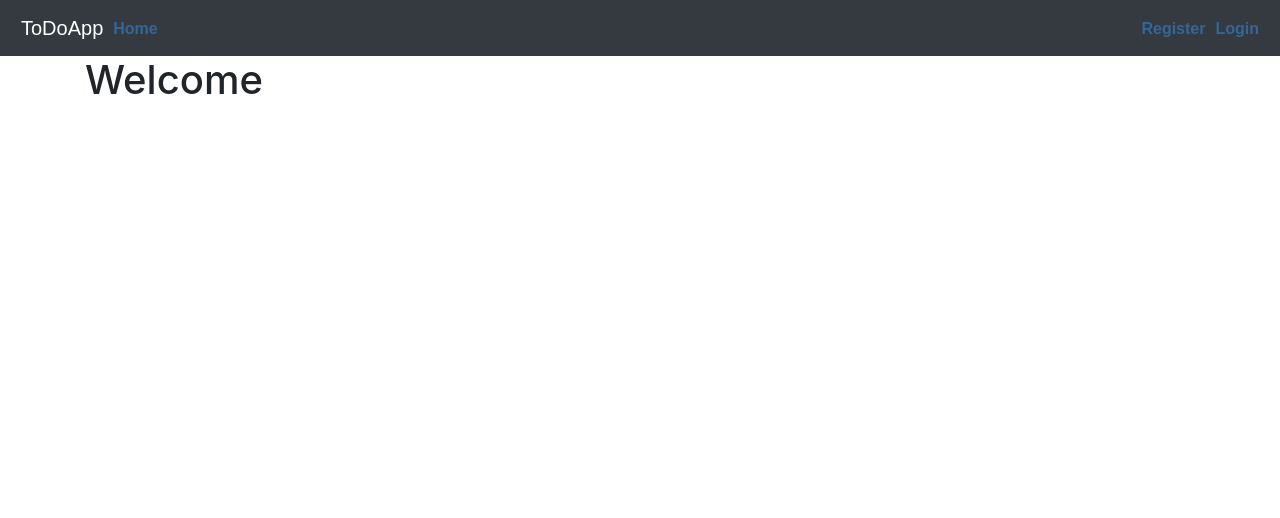
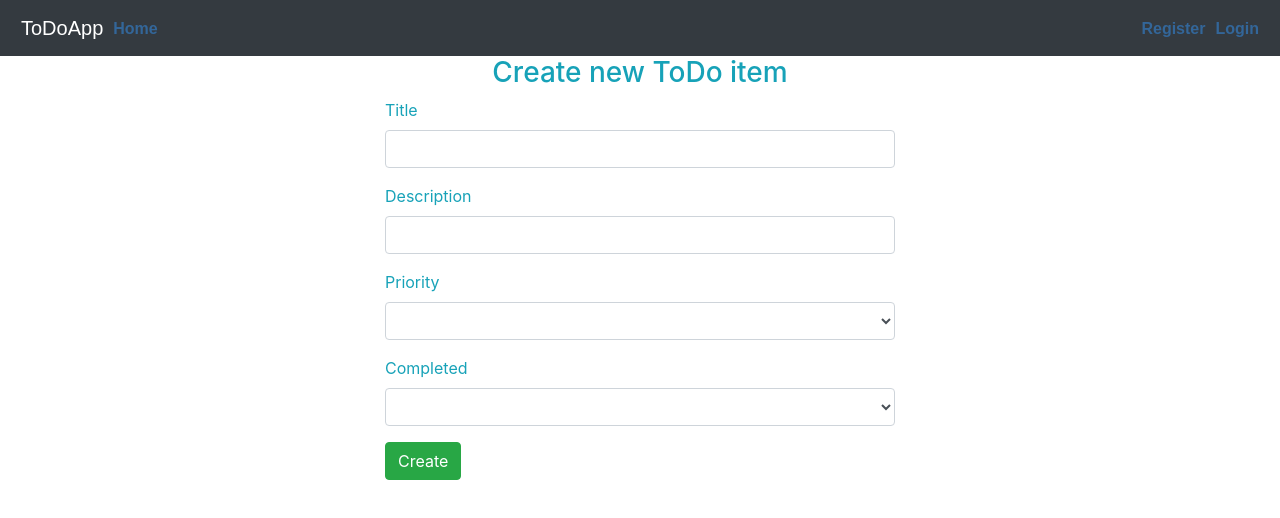
Before and after one commit to ticaK/ToDoApp, an Angular app: page /create in a window 1280 px wide. Before the commit this address led to /home. Shown: the top 518 px of the page. Built offline with nearby package versions, Linux system fonts and the light colour scheme.

Commit message:
#LVAP-40 create new item, show errors (#5)

```diff
--- a/src/app/app.component.html
+++ b/src/app/app.component.html
@@ -8,6 +8,9 @@
         </li>
         <li class="nav-item">
           <strong><a *ngIf="loggedIn()" [routerLink]="['todos']">My todo list</a></strong>
+        </li>
+        <li class="nav-item">
+          <strong><a *ngIf="loggedIn()" [routerLink]="['create']">Create</a></strong>
         </li>
       </ul>
       <form class="form-inline my-2 my-lg-0">
--- a/src/app/app.routing.ts
+++ b/src/app/app.routing.ts
@@ -19,6 +19,10 @@ export const appRoutes: Routes = [
     loadChildren:'./todo/todo.module#TodoModule',
   },
   {
+    path:'create',
+    loadChildren:'./todo/create/create.module#CreateModule',
+  },
+  {
     path: '**',
     redirectTo: 'home'
   }
--- a/src/app/login/services/login.service.ts
+++ b/src/app/login/services/login.service.ts
@@ -22,7 +22,7 @@ export class LoginService {
         if (res.data.access_token) {
           localStorage.setItem('token', res.data.access_token);
           axios.defaults.headers.common['Authorization'] = 'Bearer ' + res.data.access_token;
-          this.routerService.goHome();
+          this.routerService.goTodos();
         }
       })
       .catch(err => {
--- /dev/null
+++ b/src/app/todo/create/create.component.html
@@ -0,0 +1,51 @@
+<div>
+  <div id="create">
+    <div class="container">
+      <div id="create-row" class="row justify-content-center align-items-center">
+        <div id="create-column" class="col-md-6">
+          <div id="create-box" class="col-md-12">
+            <form (submit)="createTodo()" method="post" class="form" ngNativeValidate>
+              <h3 class="text-center text-info">Create new ToDo item</h3>
+
+              <div class="form-group">
+                <label for="title" class="text-info">Title</label>
+                <input [(ngModel)]="newTodo.title" type="text" name="title" id="title" class="form-control" />
+              </div>
+              <div *ngIf="errors">
+                <div class="alert alert-danger">{{ errors.title[0] }}</div>
+              </div>
+
+              <div class="form-group">
+                <label for="description" class="text-info">Description</label>
+                <input
+                  [(ngModel)]="newTodo.description"
+                  name="description"
+                  type="description"
+                  id="description"
+                  class="form-control"
+                />
+              </div>
+
+              <div class="form-group">
+                <label for="priority" class="text-info">Priority</label>
+                <select class="form-control" [(ngModel)]="newTodo.priority" name="priority">
+                  <option *ngFor="let priority of priorities" [value]="priority">{{ priority }}</option
+                  ><br />
+                </select>
+              </div>
+
+              <div class="form-group">
+                <label for="completed" class="text-info">Completed</label>
+                <select class="form-control" [(ngModel)]="newTodo.completed" name="completed">
+                  <option [value]="1">Yes</option>
+                  <option [value]="0">No</option>
+                </select>
+              </div>
+              <button type="submit" class="btn btn-success">Create</button>
+            </form>
+          </div>
+        </div>
+      </div>
+    </div>
+  </div>
+</div>
--- /dev/null
+++ b/src/app/todo/create/create.component.ts
@@ -0,0 +1,30 @@
+import { Component, OnInit } from '@angular/core';
+import { TodoService } from '../services/todo.service';
+import { RouterService } from 'src/app/shared/router.service';
+
+@Component({
+  selector: 'app-create',
+  templateUrl: './create.component.html',
+  styleUrls: ['./create.component.sass']
+})
+export class CreateComponent implements OnInit {
+  private newTodo = {};
+  private priorities = ['low', 'medium', 'high'];
+  private errors = null;
+
+  constructor(
+    public todoService: TodoService,
+    public routerService: RouterService
+  ) {}
+
+  ngOnInit() {}
+
+  public createTodo() {
+    this.todoService
+      .createTodo(this.newTodo)
+      .then((res: any) => this.routerService.goTodos())
+      .catch(error => {
+        this.errors = error.response.data.errors;
+      });
+  }
+}
--- /dev/null
+++ b/src/app/todo/create/create.routing.ts
@@ -0,0 +1,9 @@
+import { Routes } from '@angular/router';
+import { CreateComponent } from './create.component';
+
+export const createRoutes: Routes=[
+    {
+        path:"",
+        component:CreateComponent
+    }
+]
--- a/src/app/todo/services/todo.service.ts
+++ b/src/app/todo/services/todo.service.ts
@@ -18,4 +18,7 @@ export class TodoService {
   deleteTodo(id) {
     return axios.delete(`${BASE_URL}/todos/${id}`);
   }
+  createTodo(todo) {
+    return axios.post(`${BASE_URL}/todos`,todo);
+  }
 }
```
Also changed, not shown: src/app/todo/create/create.module.ts (added, +12 -0 lines), src/app/todo/create/create.component.sass (added).
